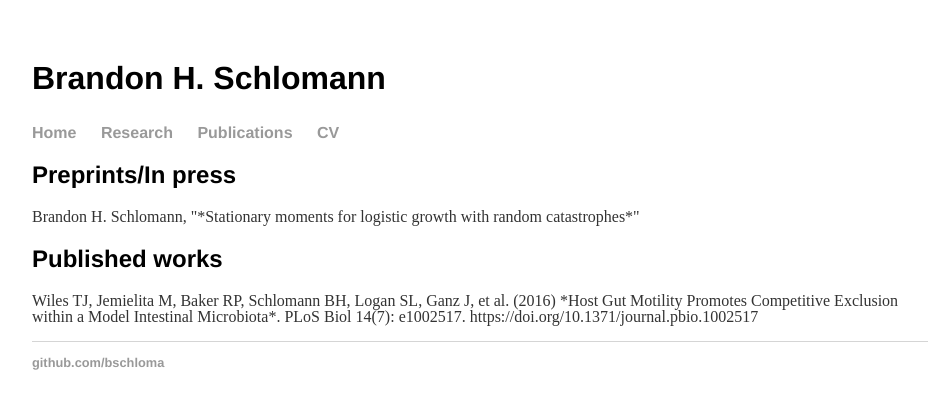
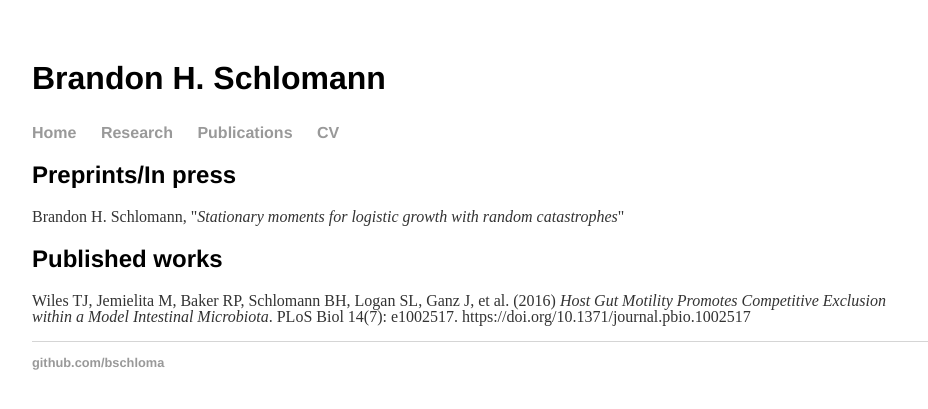
Before and after one commit to bschloma/bschloma.github.io, a Jekyll site: the page built from publications/index.html, in a window 1280 px wide. Shown: the top 409 px of the page, without its empty margins (160-1088 px from the left). Built offline with Jekyll 4.4.1, drawn with Linux system fonts in a browser that asks for light colours.

```diff
--- a/publications/index.html
+++ b/publications/index.html
@@ -11,7 +11,7 @@ title: Brandon H. Schlomann
   </h2>
 
 	<p>
-		Brandon H. Schlomann, "*Stationary moments for logistic growth with random catastrophes*"
+		Brandon H. Schlomann, "<i>Stationary moments for logistic growth with random catastrophes</i>"
 	</p>
 
   <h2>
@@ -19,7 +19,7 @@ title: Brandon H. Schlomann
   </h2>
 
   <p>
-  Wiles TJ, Jemielita M, Baker RP, Schlomann BH, Logan SL, Ganz J, et al. (2016) *Host Gut Motility Promotes Competitive Exclusion within a Model Intestinal Microbiota*. PLoS Biol 14(7): e1002517. https://doi.org/10.1371/journal.pbio.1002517
+  Wiles TJ, Jemielita M, Baker RP, Schlomann BH, Logan SL, Ganz J, et al. (2016) <i>Host Gut Motility Promotes Competitive Exclusion within a Model Intestinal Microbiota</i>. PLoS Biol 14(7): e1002517. https://doi.org/10.1371/journal.pbio.1002517
   </p>
 
 </div><!-- /.blurb -->
```
